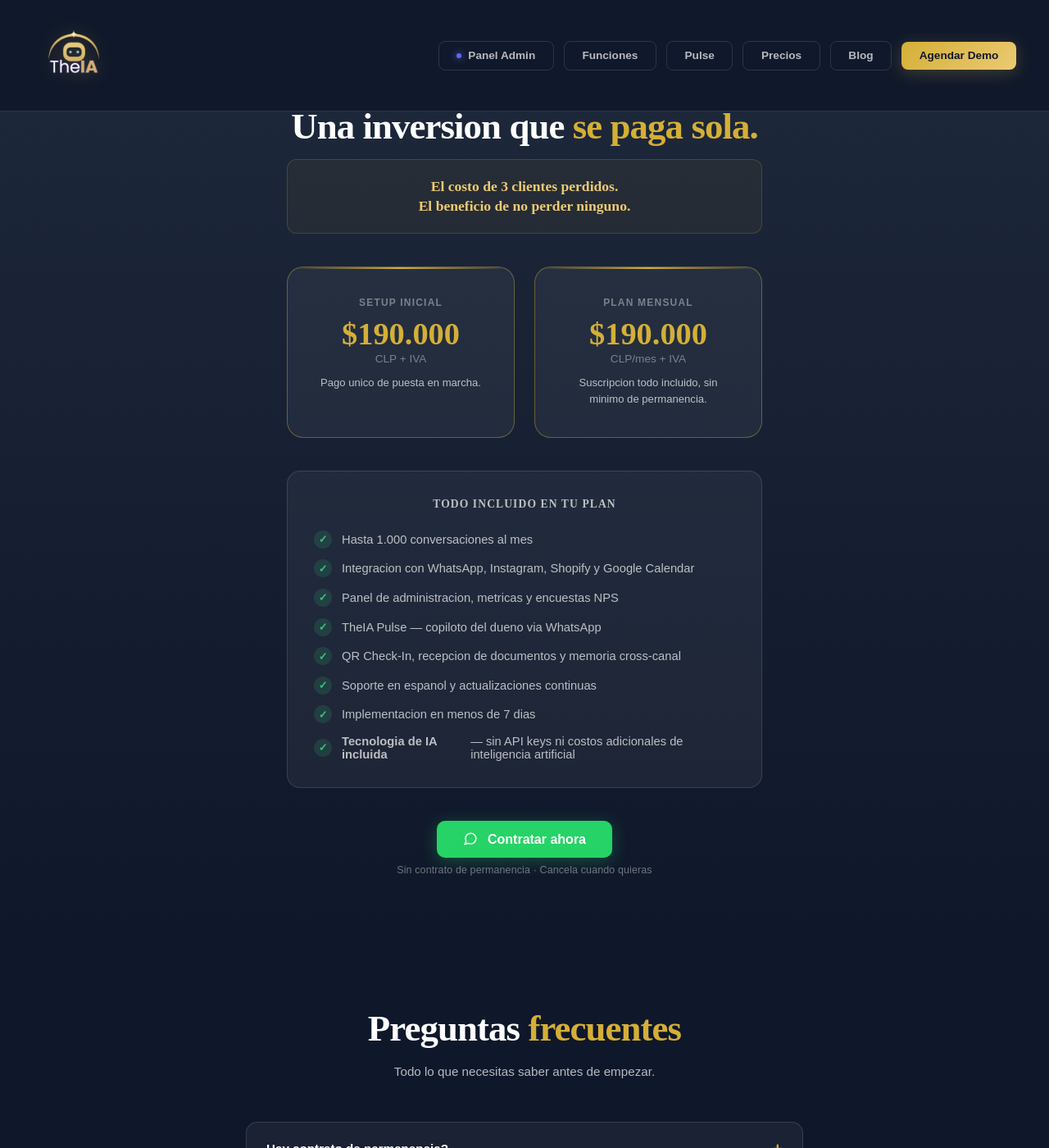
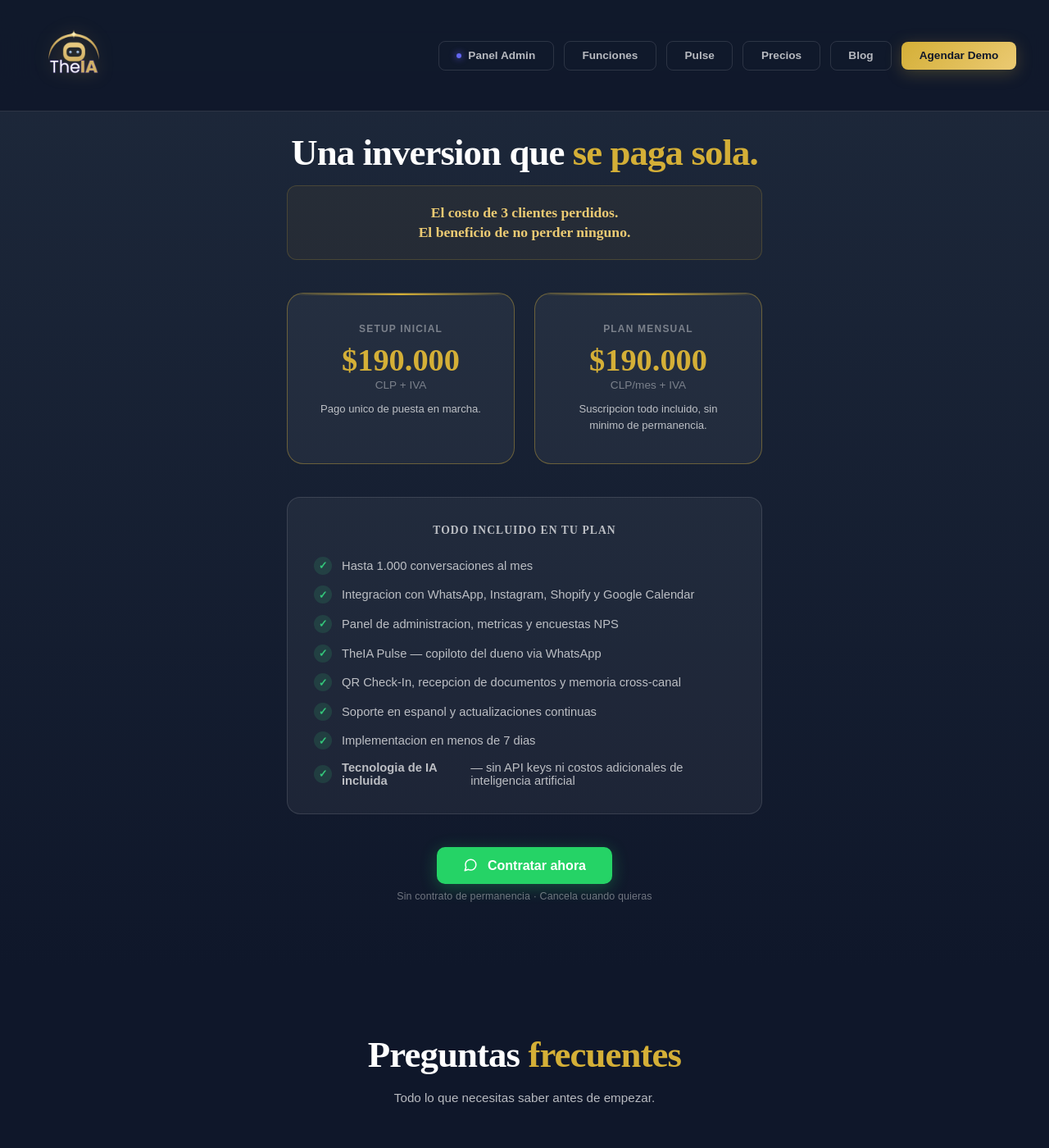
Before and after one commit to rodmera/theia-landing, a Jekyll site: the page precios.html, which Jekyll copies as it is, in a window 1280 px wide and 1400 px high. Shown: the whole window at 82% size. Built offline with Jekyll 4.4.1, drawn with Linux system fonts in a browser that asks for light colours.

Commit message:
fix: aumentar padding-top en /precios para que título no quede tapado por nav
Desktop: 8rem → 10rem, Mobile: 7rem → 9rem (consistente con resto del sitio)

Co-Authored-By: Claude Opus 4.6 (1M context) <noreply@anthropic.com>

```diff
--- a/precios.html
+++ b/precios.html
@@ -179,7 +179,7 @@
 
     /* Pricing section */
     .pricing {
-      padding: 8rem 0 5rem;
+      padding: 10rem 0 5rem;
       background: linear-gradient(180deg, var(--bg2) 0%, var(--bg) 100%);
     }
 
@@ -389,7 +389,7 @@
       nav { padding: 1rem 1.25rem; }
       .logo img { height: 60px; }
       .btn { padding: 0.75rem 1rem; font-size: 0.8rem; }
-      .pricing { padding: 7rem 0 3rem; }
+      .pricing { padding: 9rem 0 3rem; }
     }
   </style>
 </head>
```
